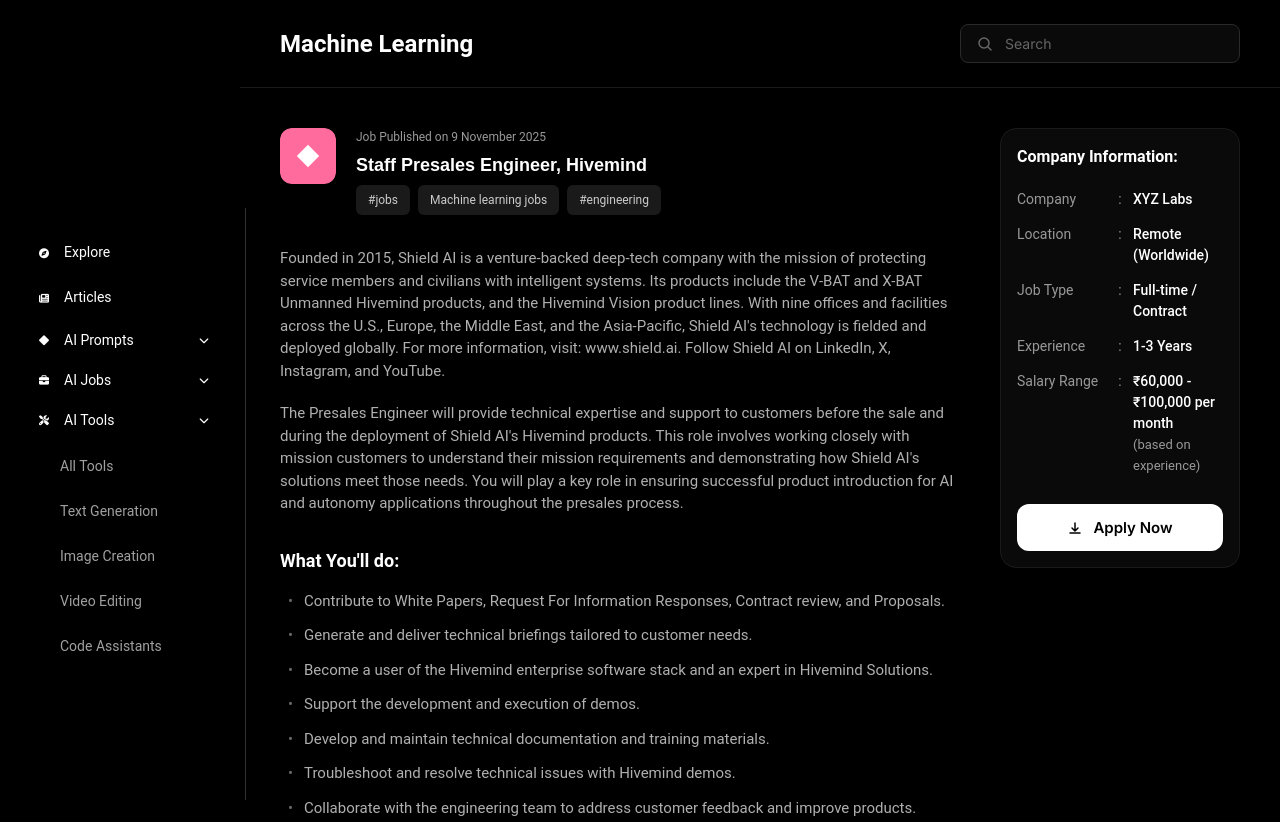
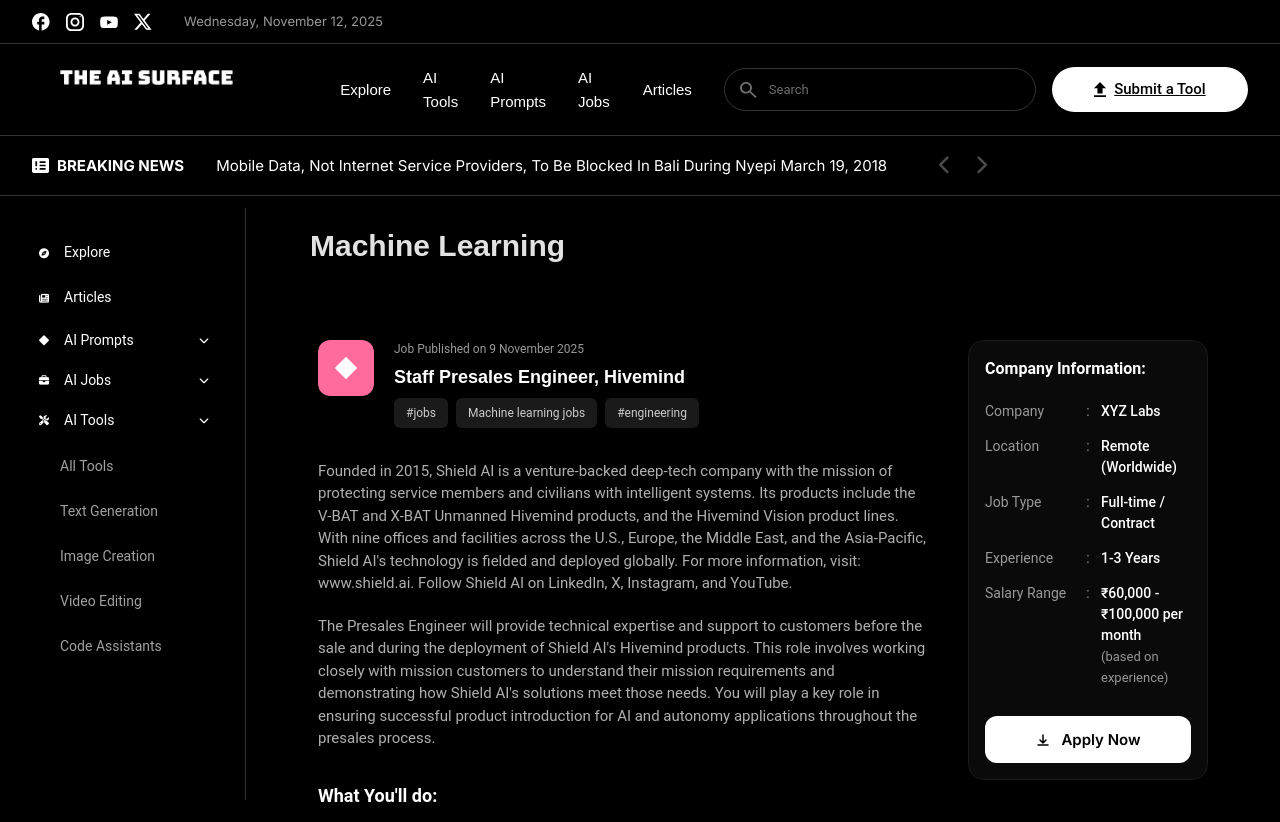
Before and after one commit to nurmandev/ai-surface, a website: page ai-jobs-details.html in a window 1280 px wide. Shown: the top 822 px of the page. Drawn offline with Linux system fonts and the light colour scheme.

Commit message:
update header

```diff
--- a/ai-jobs-details.html
+++ b/ai-jobs-details.html
@@ -20,31 +20,16 @@
     <script defer src="./include.js"></script>
   </head>
   <body>
-    <div class="container">
+    <div data-include="header.html"></div>
     <div data-include="sidebar.html"></div>
+    <div data-include="navbar.html"></div>
+    <div data-include="breaking-news.html"></div>
+    <div class="vertical-divider"></div>
 
-      <main class="main-content">
-        <header class="page-header">
-          <h2>Machine Learning</h2>
-          <div class="search-bar">
-            <svg width="16" height="16" viewBox="0 0 16 16" fill="none">
-              <circle
-                cx="7"
-                cy="7"
-                r="5"
-                stroke="currentColor"
-                stroke-width="1.5"
-              />
-              <path
-                d="M11 11L14 14"
-                stroke="currentColor"
-                stroke-width="1.5"
-                stroke-linecap="round"
-              />
-            </svg>
-            <input type="text" placeholder="Search" />
+    <main class="main-wrapper">
+      <div class="section-header" style="padding: 2rem 2rem 0">
+        <h2 class="section-title">Machine Learning</h2>
       </div>
-        </header>
 
       <div class="content-wrapper">
         <div class="job-content">
@@ -69,25 +54,24 @@
           <div class="job-description">
             <p>
               Founded in 2015, Shield AI is a venture-backed deep-tech company
-                with the mission of protecting service members and civilians
-                with intelligent systems. Its products include the V-BAT and
-                X-BAT Unmanned Hivemind products, and the Hivemind Vision
-                product lines. With nine offices and facilities across the U.S.,
-                Europe, the Middle East, and the Asia-Pacific, Shield AI's
-                technology is fielded and deployed globally. For more
-                information, visit: www.shield.ai. Follow Shield AI on LinkedIn,
-                X, Instagram, and YouTube.
+              with the mission of protecting service members and civilians with
+              intelligent systems. Its products include the V-BAT and X-BAT
+              Unmanned Hivemind products, and the Hivemind Vision product lines.
+              With nine offices and facilities across the U.S., Europe, the
+              Middle East, and the Asia-Pacific, Shield AI's technology is
+              fielded and deployed globally. For more information, visit:
+              www.shield.ai. Follow Shield AI on LinkedIn, X, Instagram, and
+              YouTube.
             </p>
 
             <p>
-                The Presales Engineer will provide technical expertise and
-                support to customers before the sale and during the deployment
-                of Shield AI's Hivemind products. This role involves working
-                closely with mission customers to understand their mission
-                requirements and demonstrating how Shield AI's solutions meet
-                those needs. You will play a key role in ensuring successful
-                product introduction for AI and autonomy applications throughout
-                the presales process.
+              The Presales Engineer will provide technical expertise and support
+              to customers before the sale and during the deployment of Shield
+              AI's Hivemind products. This role involves working closely with
+              mission customers to understand their mission requirements and
+              demonstrating how Shield AI's solutions meet those needs. You will
+              play a key role in ensuring successful product introduction for AI
+              and autonomy applications throughout the presales process.
             </p>
 
             <h3>What You'll do:</h3>
@@ -126,9 +110,7 @@
               <li>
                 Design and refine prompts for ChatGPT, Midjourney, and DALL·E.
               </li>
-                <li>
-                  Collaborate with content, product, and AI research teams.
-                </li>
+              <li>Collaborate with content, product, and AI research teams.</li>
               <li>
                 Maintain a library of reusable prompt templates and patterns.
               </li>
@@ -184,8 +166,7 @@
               <span class="info-label">Salary Range</span>
               <span class="info-dots">:</span>
               <span class="info-value"
-                  >₹60,000 - ₹100,000 per month<br /><span
-                    class="experience-note"
+                >₹60,000 - ₹100,000 per month<br /><span class="experience-note"
                   >(based on experience)</span
                 ></span
               >
@@ -218,6 +199,5 @@
         </aside>
       </div>
     </main>
-    </div>
   </body>
 </html>
```
Also changed, not shown: ai-jobs.html (+1 -0 lines), ai-prompts.html (+1 -0 lines), ai-tools-details.html (+15 -31 lines), ai-tools.html (+1 -0 lines), article-detail.html (+1 -0 lines), articles.html (+1 -0 lines), submit.html (+43 -85 lines). Lines whose indentation alone changed are shown as unchanged.
